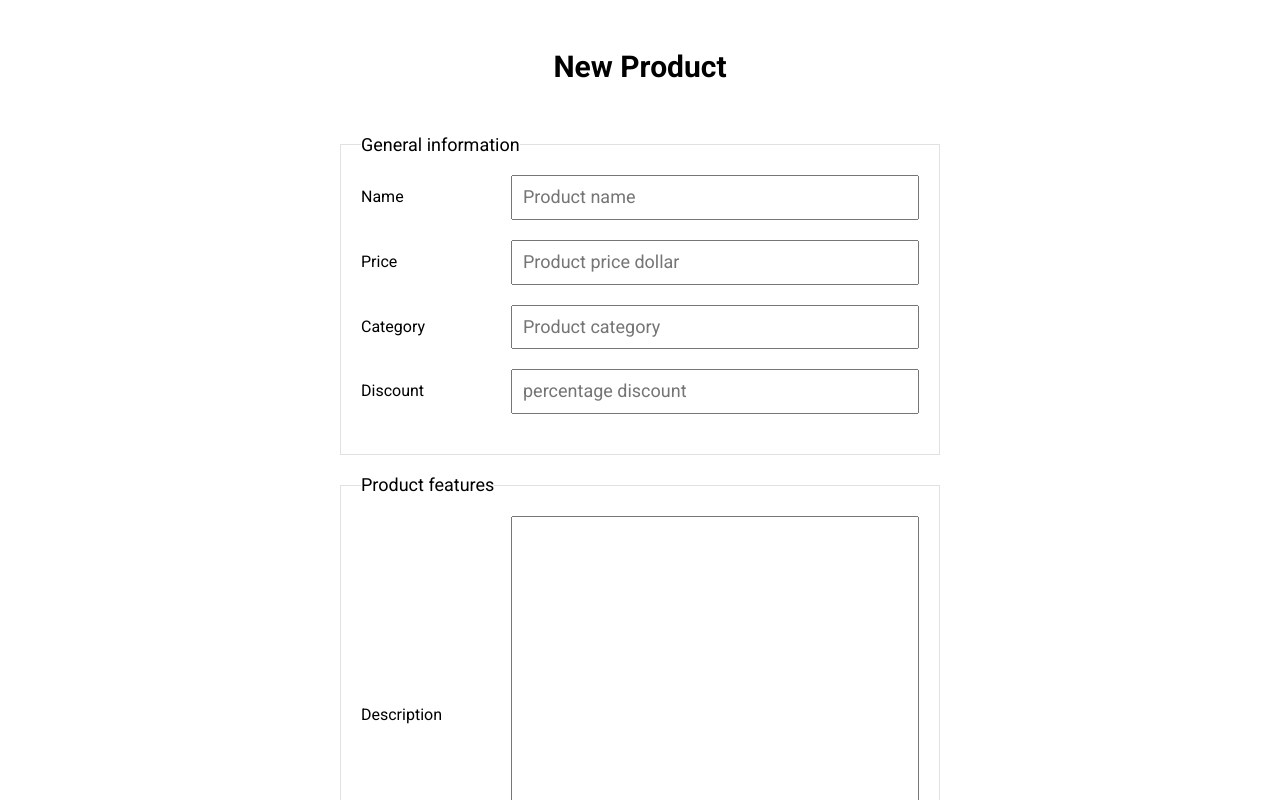
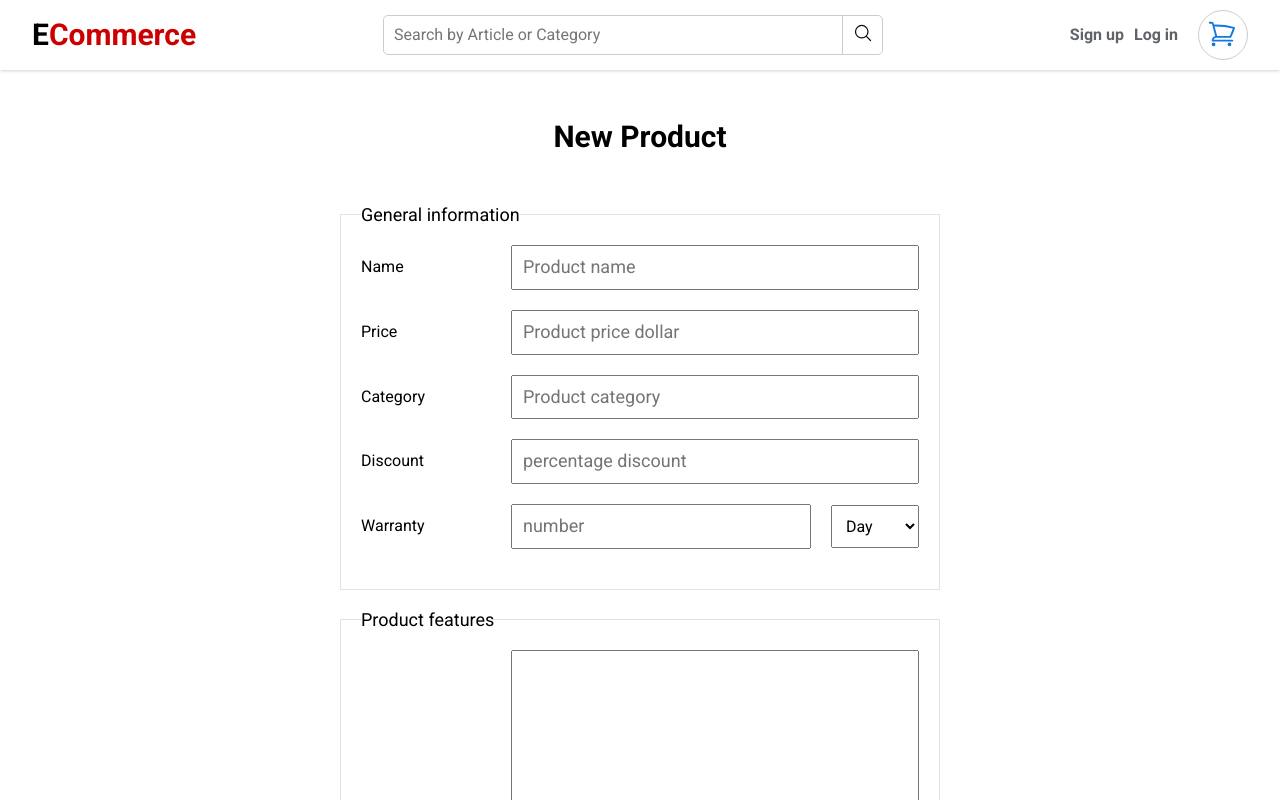
Before and after one commit to ChrisHuila/ecommerce-next-typeScript, a Next.js app: page /new-product in a window 1280 px wide. Shown: the top 800 px of the page. Built offline with nearby package versions, Linux system fonts and the light colour scheme; no server answers.

Commit message:
new produc fix some validation

```diff
--- /dev/null
+++ b/app/(registered)/layout.tsx
@@ -0,0 +1,12 @@
+import Header from "@/components/layout/Header";
+
+const registeredLayout = ({children}: {children: React.ReactNode}) => {
+    return (
+        <>
+            <Header />
+            {children}
+        </>
+      );
+}
+
+export default registeredLayout;
--- a/app/(registered)/new-product/page.tsx
+++ b/app/(registered)/new-product/page.tsx
@@ -8,10 +8,11 @@ import newProductValidation from "@/services/validation/newProductValidation";
 
 const initialState = {
     name: '',
-    price: '',
+    price: 0,
     category: '',
     information: '',
-    warranty: { number: 0, date: '' },
+    number_warranty: 0,
+    date_warranty: '',
     discount: 0,
 }
 
@@ -74,6 +75,22 @@ const NewProduct = () => {
                         placeholder="percentage discount"
                         onChange={handleChange}
                          />
+                    </div>
+
+                    <div className="newproduct-field">
+                        <label htmlFor="warranty">Warranty</label>
+                        <input
+                        type="number"
+                        name="number_warranty"
+                        id="warranty"
+                        placeholder="number"
+                        onChange={handleChange}
+                         />
+                         <select name="date_warranty" >
+                            <option value="day">Day</option>
+                            <option value="month">Month</option>
+                            <option value="year">Year</option>
+                         </select>
                     </div>
                 </fieldset>
                 <fieldset>
--- a/app/globals.css
+++ b/app/globals.css
@@ -611,6 +611,12 @@ a {
     flex: 0 0 150px;
     font-size: var(--normal-font-size);
 }
+.newproduct-field select{
+    flex: 0 0 50px;
+    font-size: var(--normal-font-size);
+    margin-left: 20px;
+    padding: 1rem;
+}
 .newproduct-field input,
 .newproduct-field textarea{
     flex: 1;
--- a/services/validation/newProductValidation.ts
+++ b/services/validation/newProductValidation.ts
@@ -9,26 +9,32 @@ export default function newProductValidation(product: ValidationProduct) {
 
     if(!product.price){
         errors.price = "price is required"
+    }else if (product.price <= 0){
+        errors.price = "invalid price"
     }
 
     if(!product.category){
         errors.category = "category is required"
     }
 
-    if(!product.information){
+    if(product.information?.trim() === ''){
         errors.information = "Add a description of your product"
     }
 
     if(!product.discount){
         errors.discount = "add a discount"
+    }else if (product.discount < 0){
+        errors.discount = "invalid discount"
     }
 
-    if(!product.warranty?.number){
-        errors.number = "enter a number"
+    if(!product.number_warranty){
+        errors.number_warranty = "enter a number"
+    }else if (product.number_warranty < 0) {
+        errors.number_warranty = "invalid warranty"
     }
 
-    if(!product.warranty?.number){
-        errors.date = "select date"
+    if(!product.date_warranty){
+        errors.date_warranty = "select date"
     }
 
     return errors;
```
Also changed, not shown: types.d.ts (+5 -4 lines).
